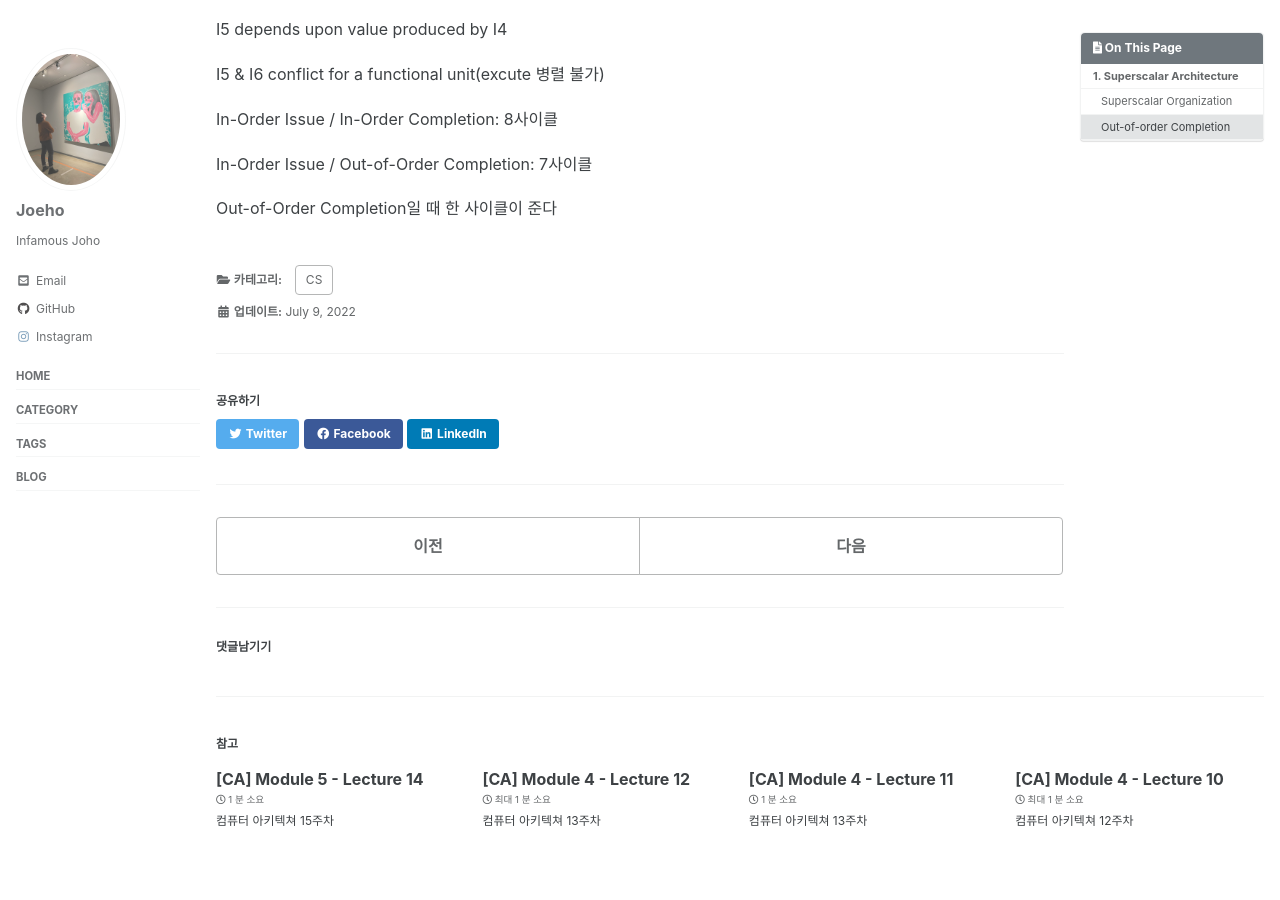
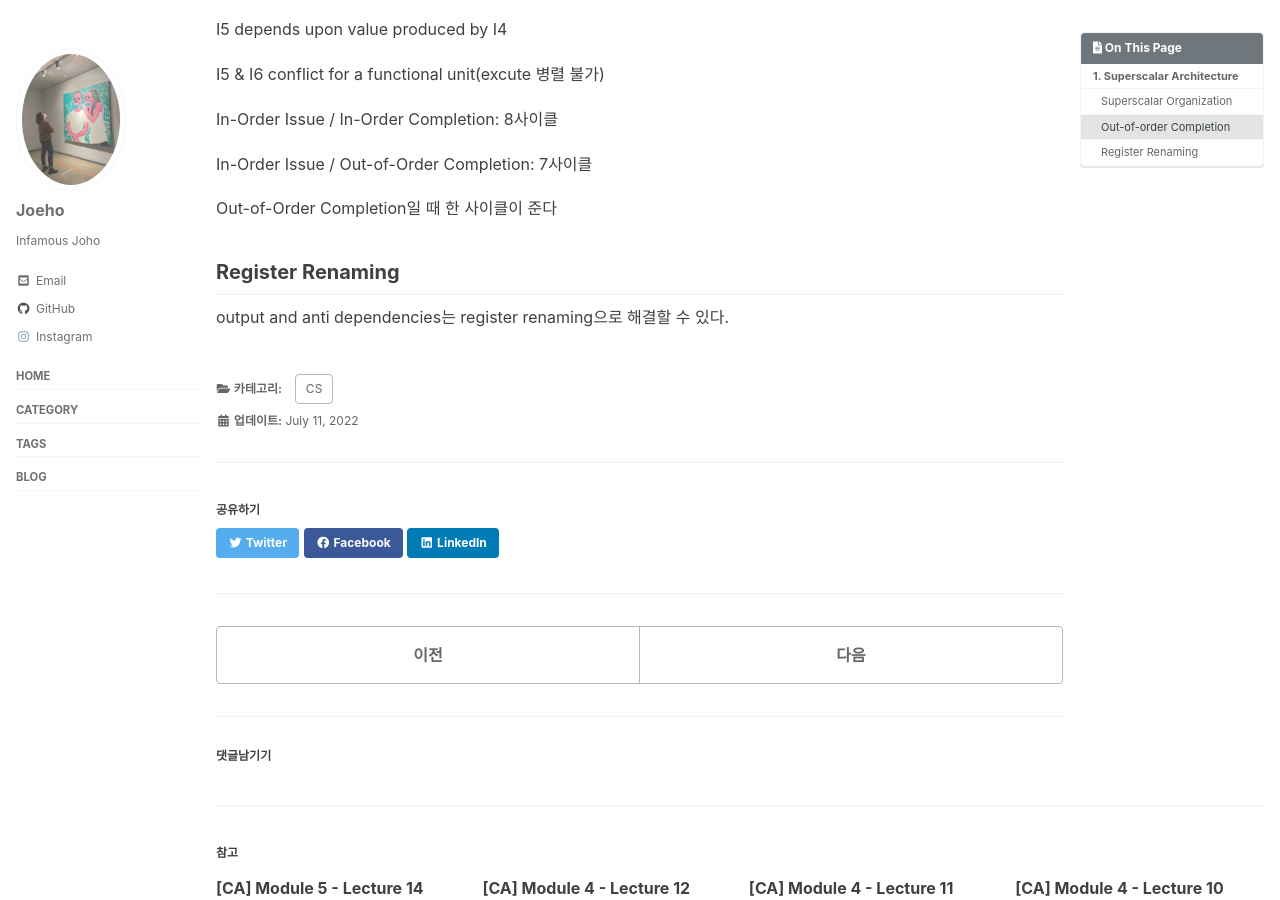
Before and after one commit to joeholee/joeholee.github.io, a Jekyll site: the page built from _posts/2022-06-02-ca-thirteenth.md, in a window 1280 px wide and 900 px high, scrolled down 1046 px. Built offline with Jekyll 4.4.1, drawn with Linux system fonts in a browser that asks for light colours; cached includes are drawn as plain includes; some web fonts are replaced; comment, search, counter and statistics services are not loaded.

Commit message:
Update 2022-06-02-ca-thirteenth.md

```diff
--- a/_posts/2022-06-02-ca-thirteenth.md
+++ b/_posts/2022-06-02-ca-thirteenth.md
@@ -13,7 +13,7 @@ toc: true
 toc_sticky: true
 
 date: 2022-06-02
-last_modified_at: 2022-07-09
+last_modified_at: 2022-07-11
 ---
 
 # 1. Superscalar Architecture
@@ -61,3 +61,7 @@ In-Order Issue / In-Order Completion: 8사이클
 In-Order Issue / Out-of-Order Completion: 7사이클
 
 Out-of-Order Completion일 때 한 사이클이 준다
+
+## Register Renaming
+
+output and anti dependencies는 register renaming으로 해결할 수 있다.
```
